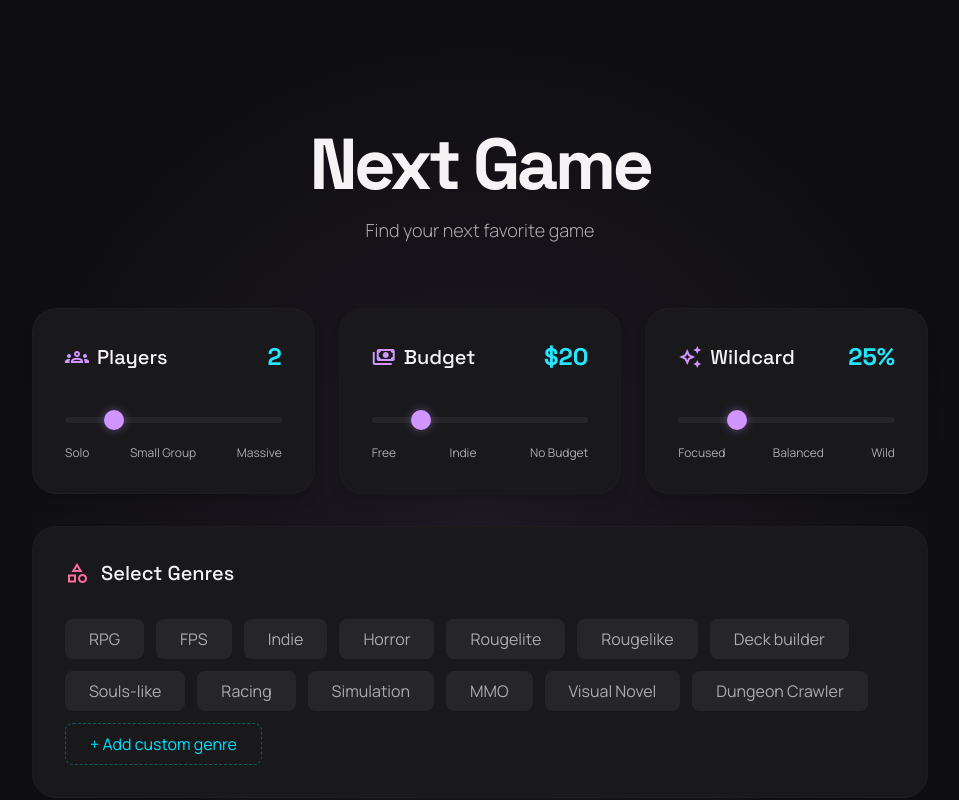
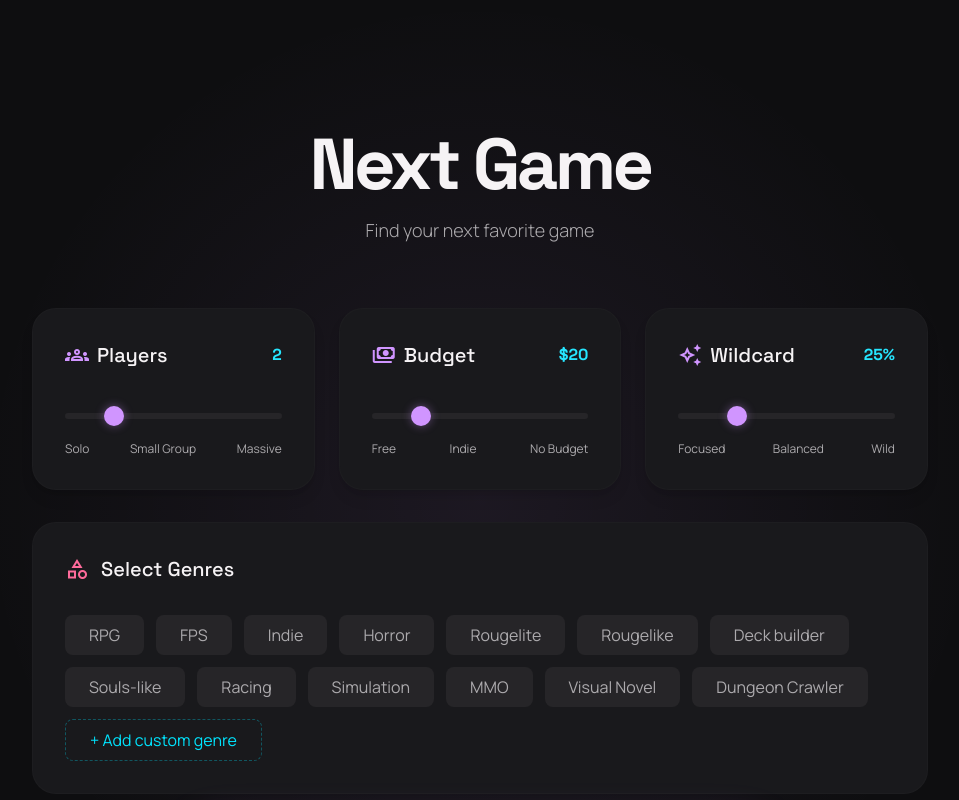
Before and after one commit to philipholmgren/game-rec, a React (Vite) app: page / in a window 1280 px wide. Shown: the top 800 px of the page, without its empty margins (160-1119 px from the left). Built offline with nearby package versions, Linux system fonts and the light colour scheme.

Commit message:
smaller text for budget

```diff
--- a/src/components/SliderCard.tsx
+++ b/src/components/SliderCard.tsx
@@ -26,7 +26,7 @@ export default function SliderCard({
           <span className="material-symbols-outlined text-primary">{icon}</span>
           {title}
         </h3>
-        <span className="text-secondary-fixed font-bold text-2xl font-headline">
+        <span className="text-secondary-fixed font-bold text-1xl font-headline">
           {valueLabel}
         </span>
       </div>
```
